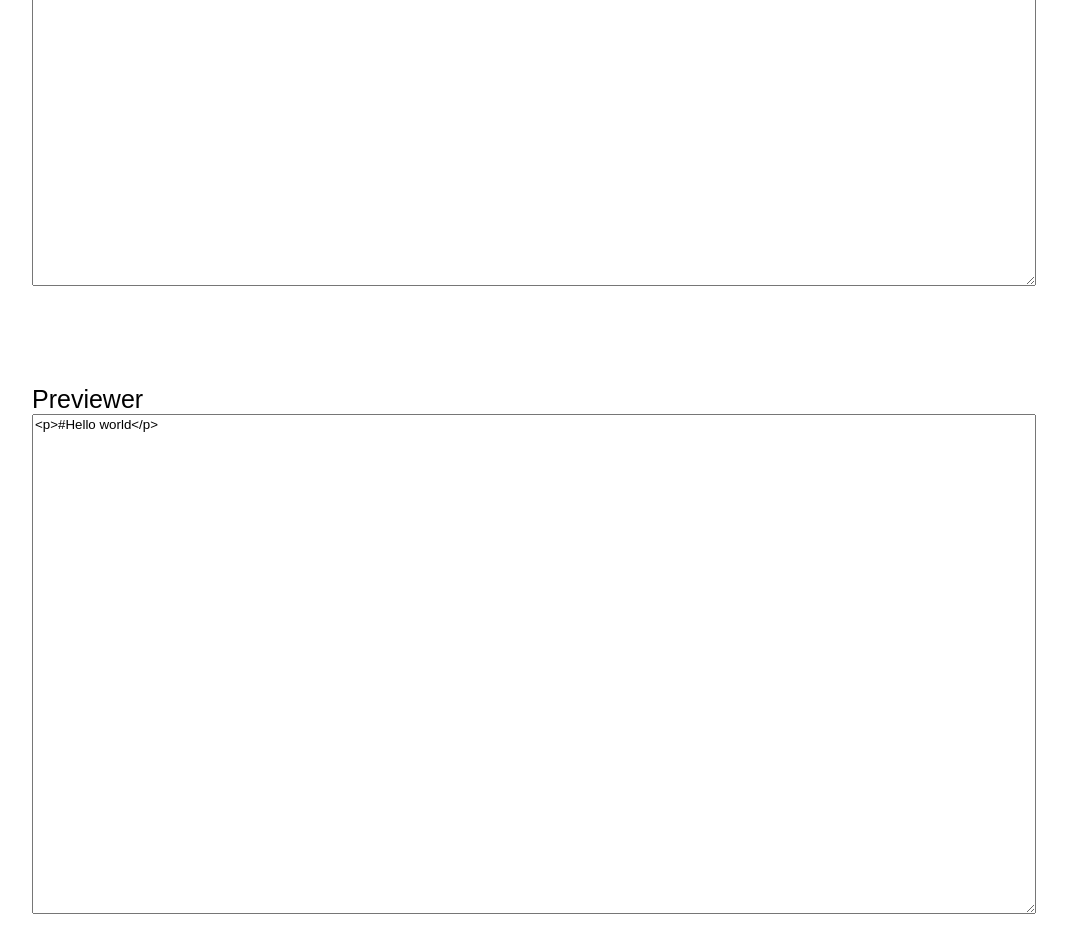
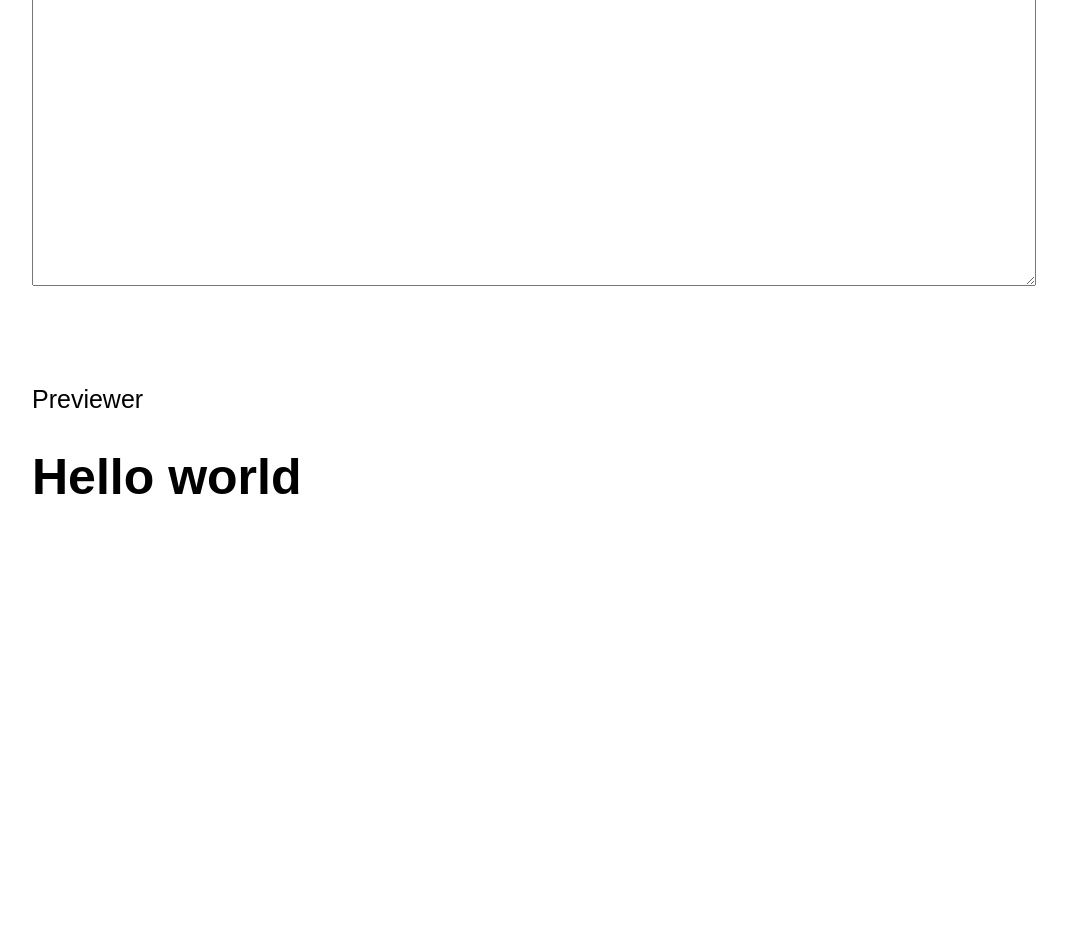
Before and after one commit to rootdown001/markdown-previewer, a React (Create React App) app: page / in a window 1280 px wide. Shown: the part 194-1146 px from the top of the page, without its empty margins (96-1163 px from the left). Built offline with nearby package versions, Linux system fonts and the light colour scheme.

Commit message:
Edit - Edit marked() so works

```diff
--- a/src/components/Editor.js
+++ b/src/components/Editor.js
@@ -12,7 +12,7 @@ export default function Editor() {
             name="editor"
             id="editor"
             className="editor__textarea"
-            value="Starting value"
+            value='#Hello world'
           />
         </div>
     </div>
--- a/src/components/Previewer.js
+++ b/src/components/Previewer.js
@@ -6,19 +6,19 @@ import { marked } from 'marked';
 
 export default function Previewer() {
 
+  const options = {
+    gfm: true
+  };
 
- const toMark = marked.parse('#Hello world');
+
+
+ const html = marked('# Hello world', options);
 
   return (
     <div>
       <div className="holder-previewer">
         <div>Previewer</div>
-        <textarea
-          name="previewer"
-          id="previewer"
-          className="previewer__textarea"
-          value={toMark}
-        />
+        <div dangerouslySetInnerHTML={{ __html: html }} />
       </div>
     </div>
   )
--- a/src/css/App.css
+++ b/src/css/App.css
@@ -33,8 +33,3 @@ body {
   height: 500px;
   margin: 10% auto;
 }
-
-.previewer__textarea {
-  width: 98%;
-  height: 500px;
-}
```
